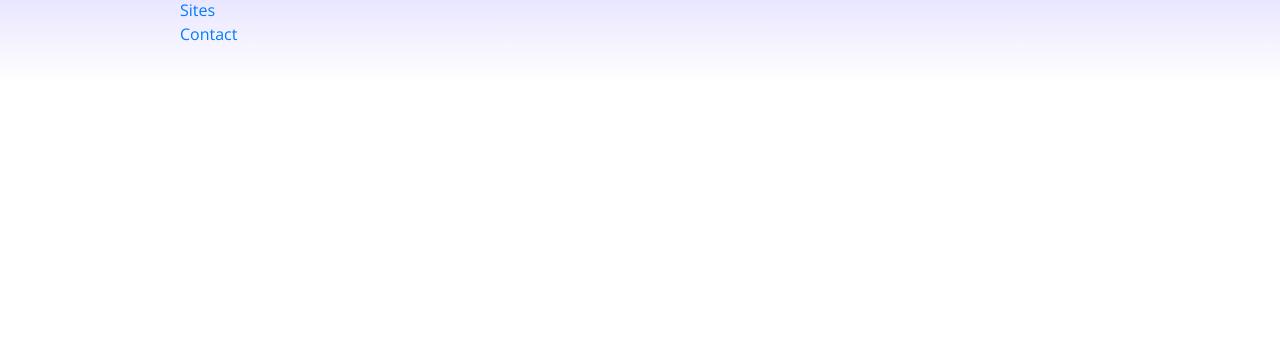
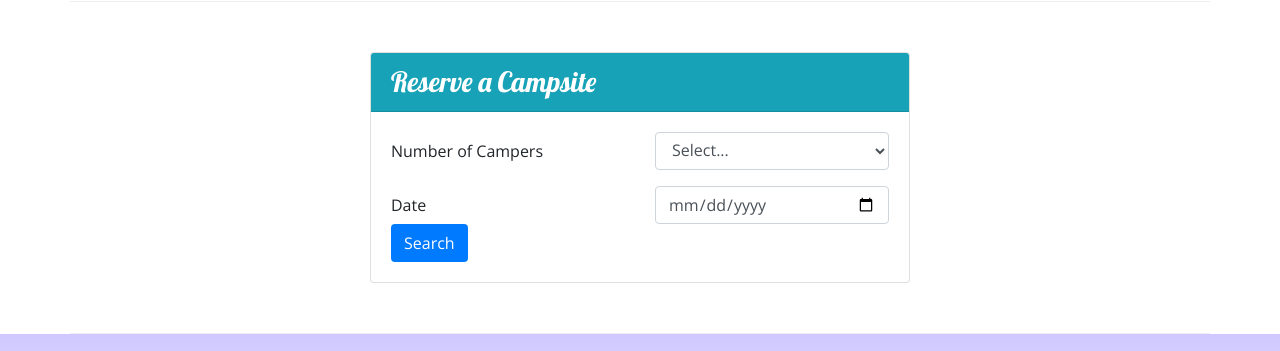
Before and after one commit to kristofer11/fake-camp-site, a website: page index.html in a window 1280 px wide. Shown: the part 1151-1502 px from the top of the page. Before the commit the page ends 1233 px from the top, so only its background shows below. Drawn offline with nearby package versions, Linux system fonts and the light colour scheme.

Commit message:
week 2 assignment

```diff
--- a/index.html
+++ b/index.html
@@ -24,6 +24,10 @@
                     <h1>NuCamp</h1>
                     <h2>a better way to camp</h2>
                 </div>
+                <div class="col-md-4 col-xl-2 mt-4">
+                    <a href="#reserveForm" class="btn btn-lg btn-info">Reserve Campsite</a>
+                </div>
+
             </div>
 
         </div>
@@ -69,10 +73,14 @@
             </div>
 
             <div class="col">
-                <h3>React Lake Campground</h3>
-                <p class="d-none d-sm-block">Nestled in the foothills of the Chrome Mountains, this campground on the shores of the pristine React Lake is a favorite for fly fishers.</p>
+                <div class="media">
+                    <div class="media-body align-self-center">
+                        <h3>React Lake Campground</h3>
+                        <p class="d-none d-sm-block">Nestled in the foothills of the Chrome Mountains, this campground on the shores of the pristine React Lake is a favorite for fly fishers.</p>
+                    </div>
+                    <img class="d-flex ml-3 img-thumbnail" src="img/react-lake-thumb.jpg" alt="">
+                </div>
             </div>
-
         </div>
 
         <div class="row row-content align-items-center">
@@ -89,7 +97,42 @@
             </div>
             </div>
         </div>
-
+        <div class="row row-content">
+            <div class="col-sm-6 mx-auto">
+                <div class="card">
+                    <h3 class="card-header bg-info text-white">Reserve a Campsite</h3>
+                    <div class="card-body">
+                        <form id="reserveForm" action="">
+                            <div class="form-group row">
+                                <label class="col-form-label col-sm-6" for="campers">Number of Campers</label>
+                                <div class="col">
+                                    <select class="form-control" name="campers" id="campers">
+                                        <option value="">Select...</option>
+                                        <option value="1">1</option>
+                                        <option value="2">2</option>
+                                        <option value="3">3</option>
+                                        <option value="4">4</option>
+                                        <option value="5">5</option>
+                                        <option value="6">6</option>
+                                    </select>
+                                </div>
+                            </div>
+                            <div class="row">
+                                <label class="col-form-label col-sm-6" for="date">Date</label>
+                                <div class="col-sm-6">
+                                     <input class="form-control" type="date" id="name" name="date" placeholder="">
+                                </div>
+                            </div>
+                            <div class="row">
+                                <div class="col">
+                                    <button type="submit" class="btn bg-primary text-white">Search</button>
+                                </div>
+                            </div>
+                        </form>
+                    </div>
+                </div>
+            </div>
+        </div>
     </div>
 
     <footer class="site-footer">
```
